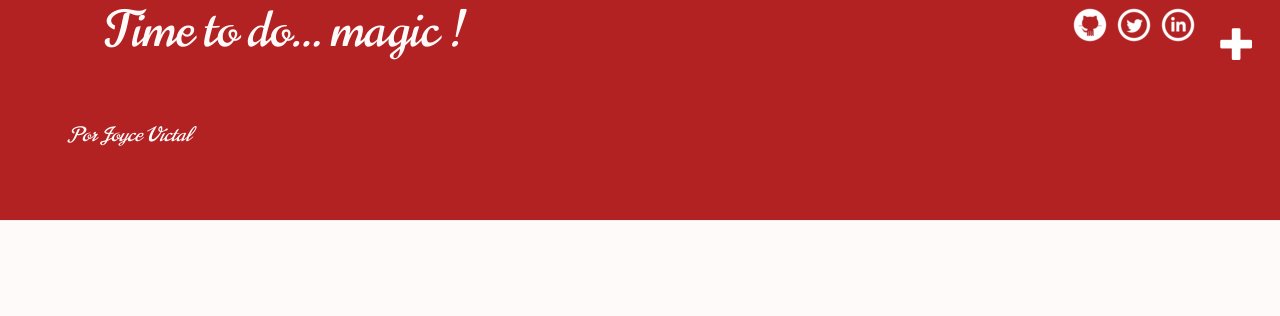
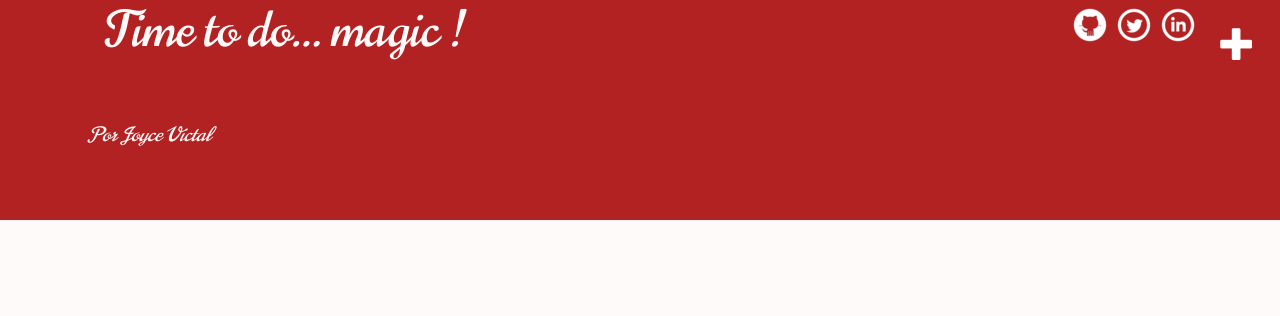
Before and after one commit to joycevictal/my-first-blog, a Django app: page / in a window 1280 px wide. Shown: the top 316 px of the page. Run offline with Django 3.2, Linux system fonts and the light colour scheme; data that the repository does not hold is empty; some libraries are stand-ins or nearby versions; some web fonts are replaced.

Commit message:
Atualizando

```diff
--- a/blog/static/css/blog.css
+++ b/blog/static/css/blog.css
@@ -13,8 +13,8 @@ body {
     color: #FFFAFA;
     font-family: 'Norican', cursive;
     font-size: 50px;
-    padding: 50px 100px;
-    margin: 0;
+    padding: 0;
+    margin: 50px 100px;
     width: 350px;
     box-sizing: border-box;
 }
@@ -25,8 +25,8 @@ body {
     font-style: italic;
     font-size: 20px;
     text-align: center;
-    padding: 70px 20px;
-    margin: 0;
+    padding: 0;
+    margin: 70px 20px;
     width: 250px;
     box-sizing: border-box;
     display: inline-block;
```
